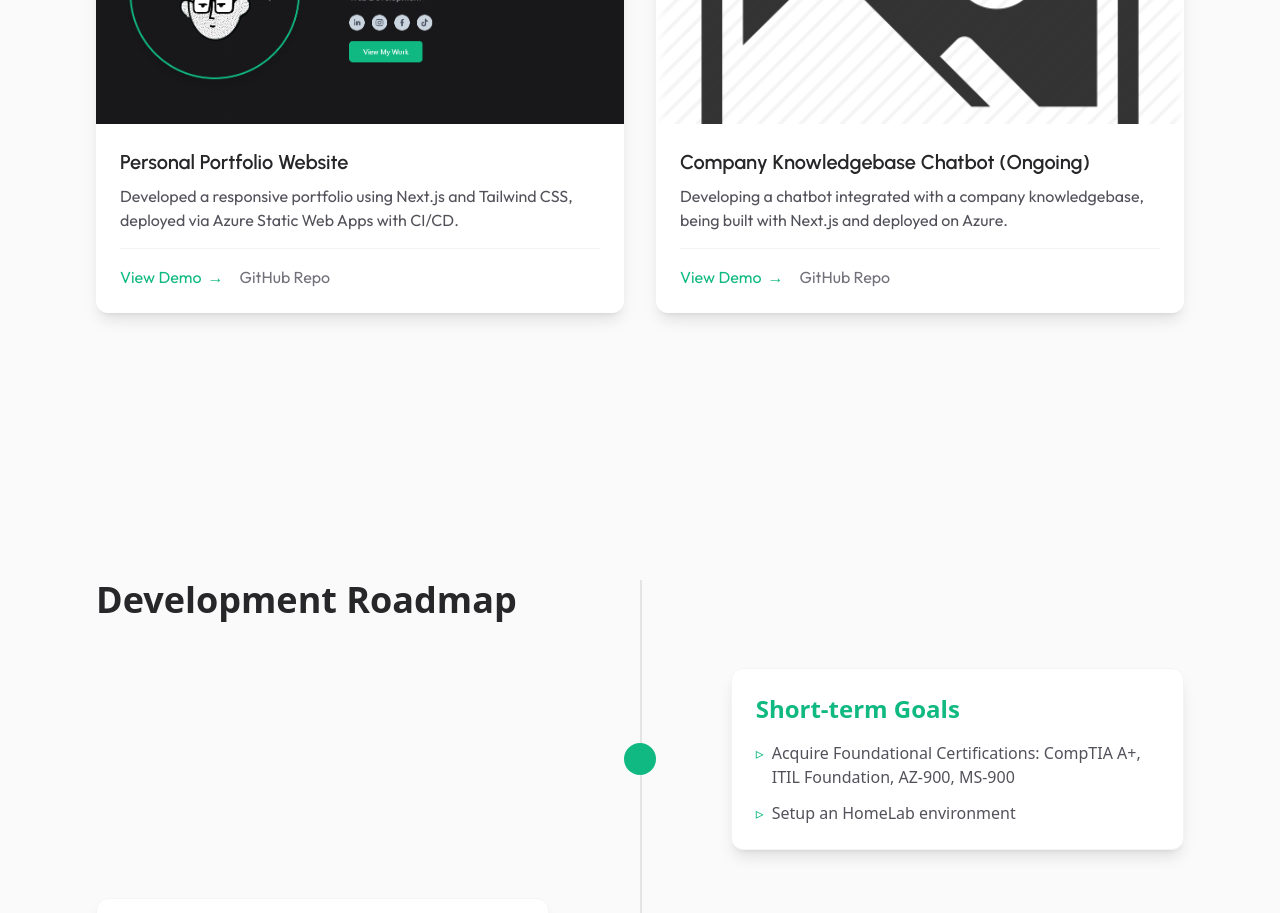
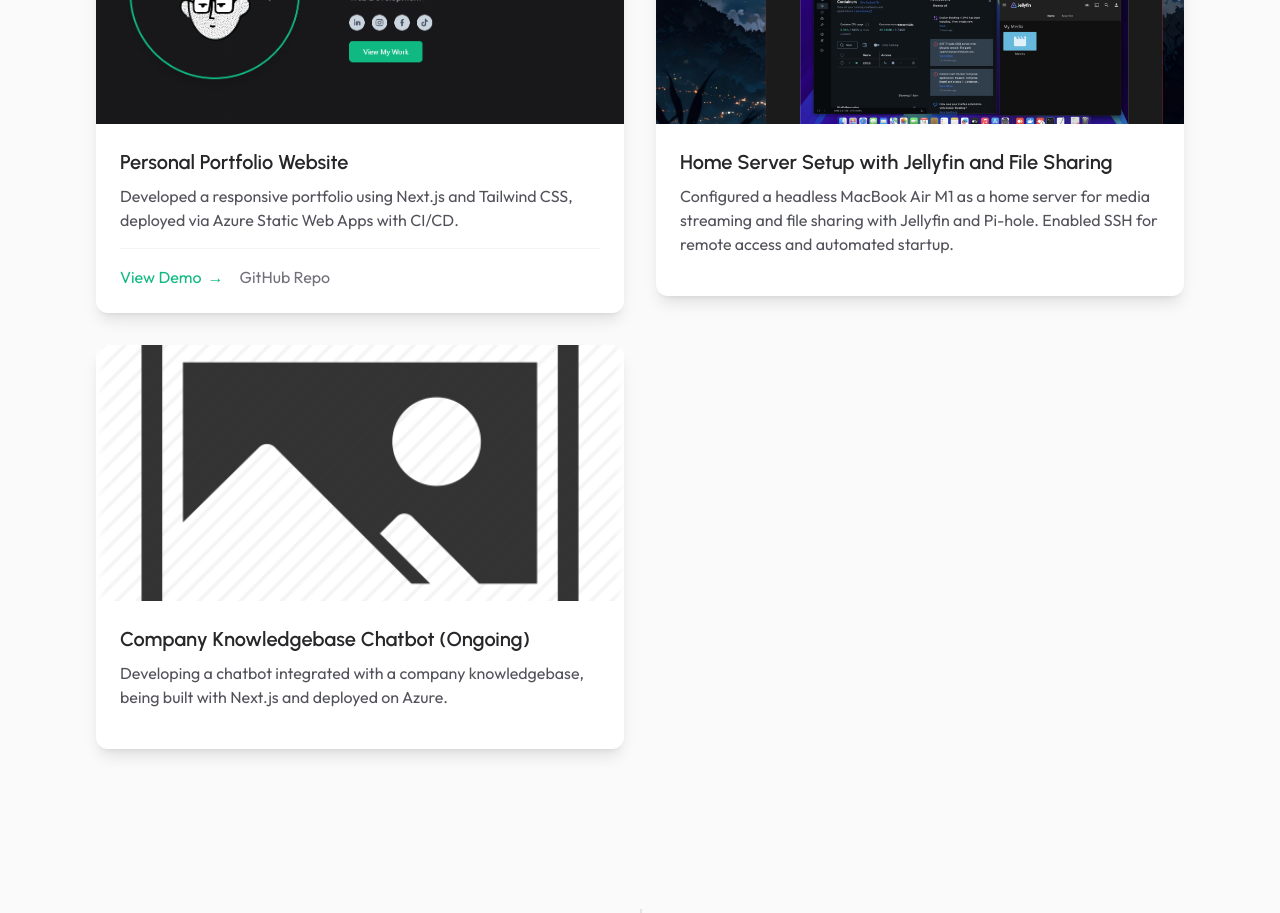
Before and after one commit to raphaelbautista/nextjs-portfolio-site, a Next.js app: page / in a window 1280 px wide. Shown: the part 1100-2013 px from the top of the page. Built offline with nearby package versions, Linux system fonts and the light colour scheme.

Commit message:
feat: add new project with SSH setup details and corresponding image, update ProjectCard to conditionally render links

```diff
--- a/src/components/ProjectCard.tsx
+++ b/src/components/ProjectCard.tsx
@@ -4,18 +4,18 @@ interface ProjectCardProps {
   title: string;
   description: string;
   techStack: string[];
-  imageSrc?: string; // Optional: for different images per card
-  demoLink?: string; // Optional: for the demo link
-  repoLink?: string; // Optional: for the GitHub repo link
+  imageSrc?: string;
+  demoLink?: string;
+  repoLink?: string;
 }
 
 const ProjectCard = ({
   title,
   description,
   techStack,
-  imageSrc = "/images/portfolio-image.png", // Default image
-  demoLink = "#", // Default demo link
-  repoLink = "https://github.com/raphaelbautista/nextjs-portfolio-site", // Default repo link
+  imageSrc = "/images/portfolio-image.png",
+  demoLink,
+  repoLink,
 }: ProjectCardProps) => (
   <motion.div
     className="group relative bg-white dark:bg-zinc-800 rounded-xl shadow-lg overflow-hidden hover:shadow-xl transition-shadow duration-300"
@@ -62,7 +62,11 @@ const ProjectCard = ({
       <p className="font-body text-zinc-600 dark:text-zinc-400 line-clamp-3 mb-4">
         {description}
       </p>
+
+      {/* Only render the links section if at least one link exists */}
+      {(demoLink || repoLink) && (
         <div className="flex gap-4 border-t border-zinc-100 dark:border-zinc-700 pt-4">
+          {demoLink && (
             <a
               href={demoLink}
               className="font-body text-emerald-500 hover:text-emerald-600 flex items-center gap-1.5 group/link"
@@ -72,6 +76,8 @@ const ProjectCard = ({
                 →
               </span>
             </a>
+          )}
+          {repoLink && (
             <a
               href={repoLink}
               target="_blank"
@@ -80,7 +86,9 @@ const ProjectCard = ({
             >
               GitHub Repo
             </a>
+          )}
         </div>
+      )}
     </div>
   </motion.div>
 );
--- a/src/components/ProjectsSection.tsx
+++ b/src/components/ProjectsSection.tsx
@@ -16,9 +16,27 @@ const projects = [
       "CI/CD",
       "AI Assisted Development",
     ],
-    demoLink: "https://your-portfolio-demo.com", // Replace with actual demo link
-    repoLink: "https://github.com/raphaelbautista/nextjs-portfolio-site", // Your existing repo link
-    imageSrc: "/images/portfolio-image.png", // Replace with actual image path if different
+    demoLink: "https://your-portfolio-demo.com",
+    repoLink: "https://github.com/raphaelbautista/nextjs-portfolio-site",
+    imageSrc: "/images/portfolio-image.png",
+  },
+  {
+    title: "Home Server Setup with Jellyfin and File Sharing",
+    description:
+      "Configured a headless MacBook Air M1 as a home server for media streaming and file sharing with Jellyfin and Pi-hole. Enabled SSH for remote access and automated startup.",
+    techStack: [
+      "SMB",
+      "Docker",
+      "Jellyfin",
+      "Pi-hole",
+      "SSH",
+      "Networking",
+      "File Sharing",
+      "MacOS",
+    ],
+    demoLink: "",
+    repoLink: "",
+    imageSrc: "/images/ssh.png", // Add a screenshot of Jellyfin or terminal
   },
   {
     title: "Company Knowledgebase Chatbot (Ongoing)",
@@ -34,9 +52,9 @@ const projects = [
       "AI Assisted Development",
       "Chatbot",
     ],
-    demoLink: "https://chatbot-demo.com", // Replace with actual demo link or use "#" if not available
-    repoLink: "https://github.com/raphaelbautista/chatbot-project", // Replace with actual repo link
-    imageSrc: "/images/chatbot-image.jpg", // Replace with actual image path
+    demoLink: "",
+    repoLink: "",
+    imageSrc: "/images/chatbot-image.jpg",
   },
 ];
 
```
Also changed, not shown: public/images/ssh.png (added). Lines whose indentation alone changed are shown as unchanged.
